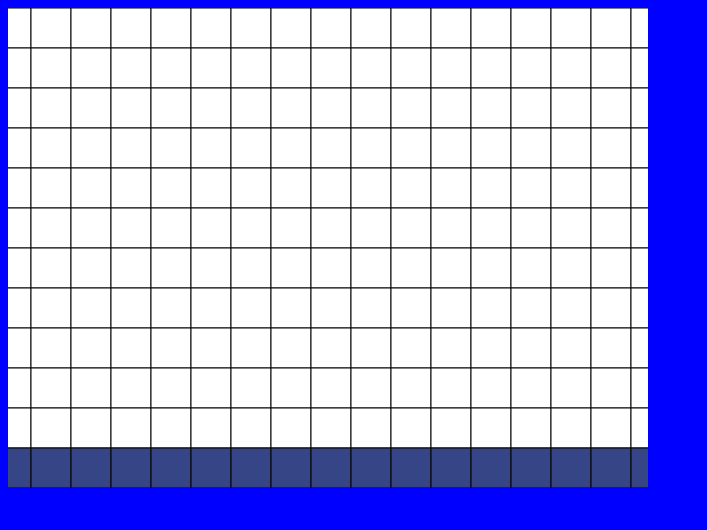
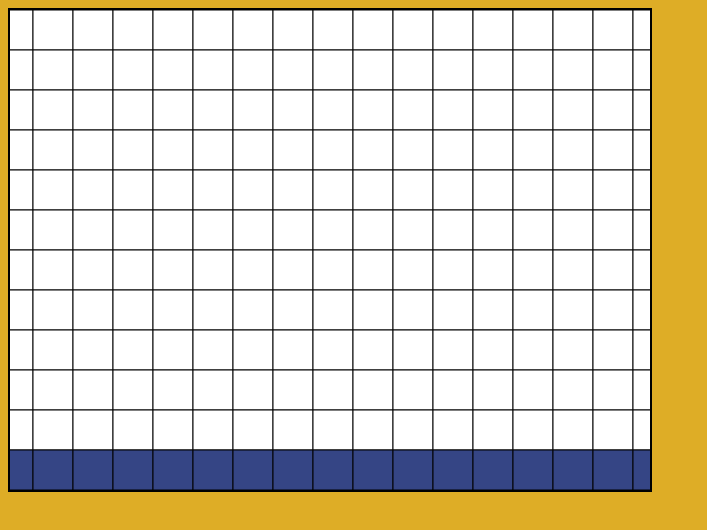
Before and after one commit to rebecca-millerr/cs21-platformer, a Next.js app in the folder web/: page /game in a window 1280 px wide. Shown: the top 530 px of the page, without its empty margins (0-707 px from the left). Built offline with nearby package versions, Linux system fonts and the light colour scheme.

Commit message:
make styling a little nicer

```diff
--- a/web/src/components/map/map.jsx
+++ b/web/src/components/map/map.jsx
@@ -8,6 +8,7 @@ import {
   BLOCK_SIZE,
   MOVING_SPEED,
 } from './constants';
+import styles from './map.module.css';
 
 export default function Map({ map, updateMap, time }) {
   useEffect(() => {
@@ -45,13 +46,12 @@ export default function Map({ map, updateMap, time }) {
   }, [time, updateMap]);
 
   return (
-    <>
-      <canvas
-        width={BLOCKS_ACROSS * BLOCK_SIZE}
-        height={BLOCKS_DOWN * BLOCK_SIZE}
-        id="map-canvas"
-      />
-    </>
+    <canvas
+      width={BLOCKS_ACROSS * BLOCK_SIZE}
+      height={BLOCKS_DOWN * BLOCK_SIZE}
+      id="map-canvas"
+      className={styles.mapCanvas}
+    />
   );
 }
 
--- /dev/null
+++ b/web/src/components/map/map.module.css
@@ -0,0 +1,3 @@
+.mapCanvas {
+  border: 2px solid black;
+}
--- a/web/src/pages/game.jsx
+++ b/web/src/pages/game.jsx
@@ -15,11 +15,6 @@ export default function Game() {
     if (previousTimeRef.current !== undefined) {
       // TODO: actually replace this state with update from server
       setMap((prevMap) => [...prevMap]);
-      // setMap((prevMap) => {
-      //   prevMap.shift();
-      //   prevMap.push('000');
-      //   return [...prevMap];
-      // });
     }
     previousTimeRef.current = time;
     setTimeElapsed(time);
@@ -33,6 +28,7 @@ export default function Game() {
 
   return (
     <div>
+      {/* TODO: update server state when col added to map */}
       <Map map={map} updateMap={setMap} time={timeElapsed} />
     </div>
   );
--- a/web/src/styles/global.css
+++ b/web/src/styles/global.css
@@ -1,3 +1,3 @@
 body {
-  background-color: blue;
+  background-color: #dead26;
 }
```
